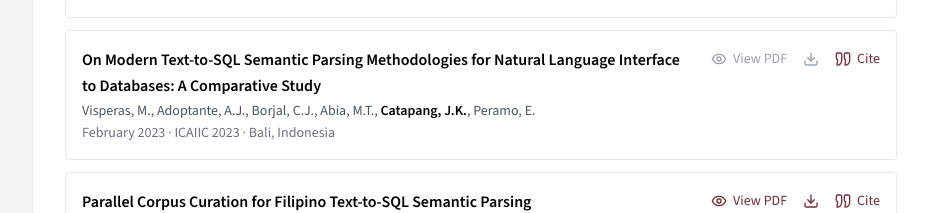
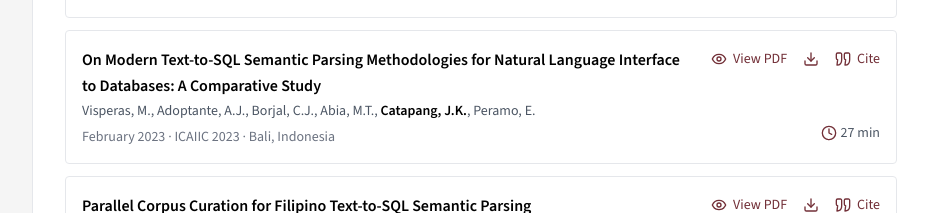
Before and after one commit to jaspercatapang/jaspercatapang.github.io, a React (Vite) app: page / in a window 1280 px wide. Shown: the part 4960-5173 px from the top of the page, without its empty margins (255-1183 px from the left). Built offline with nearby package versions, Linux system fonts and the light colour scheme.

Commit message:
Add ICAIIC 2023 Text-to-SQL comparative study PDF and wire pdfUrl

```diff
--- a/src/App.jsx
+++ b/src/App.jsx
@@ -363,7 +363,7 @@ const PUBLICATION_CARDS = [
   { category: 'conference', title: 'Can we repurpose multiple-choice question-answering models to rerank retrieved documents?', authors: 'Catapang, J.K.', monthYear: 'December 2024', venue: 'PACLIC 38 · Tokyo, Japan', citation: 'Catapang, J.K. (December 2024). <em>Can we repurpose multiple-choice question-answering models to rerank retrieved documents?</em> 38th Pacific Asia Conference on Language, Information and Computation. Tokyo, Japan. ACL. <a href="https://aclanthology.org/2024.paclic-1.85" target="_blank" rel="noopener noreferrer" class="text-accent hover:underline">aclanthology.org/2024.paclic-1.85</a>', pdfUrl: '/publications/paclic-38-rerank-2024.pdf', codeUrl: 'https://huggingface.co/jaspercatapang/R-star', tags: ['NLP', 'LLMs'] },
   { category: 'conference', title: 'Emotion-based Morality in Tagalog and English Scenarios (EMoTES-3K): A Parallel Corpus for Explaining (Im)morality of Actions', authors: 'Catapang, J.K., & Visperas, M.', monthYear: 'December 2023', venue: 'NLP4DH / IWCLUL 2023 · Tokyo, Japan', citation: 'Catapang, J.K., & Visperas, M. (December 2023). <em>Emotion-based Morality in Tagalog and English Scenarios (EMoTES-3K): A Parallel Corpus for Explaining (Im)morality of Actions</em>. Joint 3rd International Conference on Natural Language Processing for Digital Humanities and 8th International Workshop on Computational Linguistics for Uralic Languages. Tokyo, Japan. pp. 1-6. ACL. <a href="https://aclanthology.org/2023.nlp4dh-1.1" target="_blank" rel="noopener noreferrer" class="text-accent hover:underline">aclanthology.org/2023.nlp4dh-1.1</a>', pdfUrl: '/publications/emotes-3k-nlp4dh-2023.pdf', codeUrl: 'https://huggingface.co/collections/NLPinas/emotes-3k', tags: ['NLP'] },
   { category: 'conference', title: 'Improving detection of diabetic retinopathy in low-resolution images via latent diffusion', authors: 'Catapang, J.K., Santiago, D.E., & Isip-Tan, I.T.', monthYear: 'September 2023', venue: 'IEEE MIPR 2023 · Singapore', citation: 'Catapang, J.K., Santiago, D.E., & Isip-Tan, I.T. (September 2023). <em>Improving detection of diabetic retinopathy in low-resolution images via latent diffusion</em>. 2023 IEEE 6th International Conference on Multimedia Information Processing and Retrieval. Singapore, pp. 53-58. <a href="https://ieeexplore.ieee.org/document/10254404" target="_blank" rel="noopener noreferrer" class="text-accent hover:underline">DOI: 10.1109/MIPR59079.2023.00024</a>. Acceptance rate: 19.5%.', pdfUrl: '/publications/diabetic-retinopathy-mipr-2023.pdf', codeUrl: 'https://github.com/jcatapang/AffiDAVIT', tags: ['machine learning', 'vision-language'] },
-  { category: 'conference', title: 'On Modern Text-to-SQL Semantic Parsing Methodologies for Natural Language Interface to Databases: A Comparative Study', authors: 'Visperas, M., Adoptante, A.J., Borjal, C.J., Abia, M.T., Catapang, J.K., Peramo, E.', monthYear: 'February 2023', venue: 'ICAIIC 2023 · Bali, Indonesia', citation: 'Visperas, M., Adoptante, A.J., Borjal, C.J., Abia, M.T., Catapang, J.K., Peramo, E. (February 2023). <em>On Modern Text-to-SQL Semantic Parsing Methodologies for Natural Language Interface to Databases: A Comparative Study</em>. 2023 International Conference on Artificial Intelligence in Information and Communication. Bali, Indonesia. pp. 390-396. <a href="https://ieeexplore.ieee.org/document/10067134" target="_blank" rel="noopener noreferrer" class="text-accent hover:underline">DOI: 10.1109/ICAIIC57133.2023.10067134</a>', pdfUrl: '', tags: ['NLP', 'machine learning'] },
+  { category: 'conference', title: 'On Modern Text-to-SQL Semantic Parsing Methodologies for Natural Language Interface to Databases: A Comparative Study', authors: 'Visperas, M., Adoptante, A.J., Borjal, C.J., Abia, M.T., Catapang, J.K., Peramo, E.', monthYear: 'February 2023', venue: 'ICAIIC 2023 · Bali, Indonesia', citation: 'Visperas, M., Adoptante, A.J., Borjal, C.J., Abia, M.T., Catapang, J.K., Peramo, E. (February 2023). <em>On Modern Text-to-SQL Semantic Parsing Methodologies for Natural Language Interface to Databases: A Comparative Study</em>. 2023 International Conference on Artificial Intelligence in Information and Communication. Bali, Indonesia. pp. 390-396. <a href="https://ieeexplore.ieee.org/document/10067134" target="_blank" rel="noopener noreferrer" class="text-accent hover:underline">DOI: 10.1109/ICAIIC57133.2023.10067134</a>', pdfUrl: '/publications/text-to-sql-comparative-study-icaiic-2023.pdf', tags: ['NLP', 'machine learning'] },
   { category: 'conference', title: 'Parallel Corpus Curation for Filipino Text-to-SQL Semantic Parsing', authors: 'Borjal, C.J., Visperas, M., Adoptante, A.J., Abia, M.T., Catapang, J.K., Peramo, E.', monthYear: 'February 2023', venue: 'ICAIIC 2023 · Bali, Indonesia', citation: 'Borjal, C.J., Visperas, M., Adoptante, A.J., Abia, M.T., Catapang, J.K., Peramo, E. (February 2023). <em>Parallel Corpus Curation for Filipino Text-to-SQL Semantic Parsing</em>. 2023 International Conference on Artificial Intelligence in Information and Communication. Bali, Indonesia. pp. 163-169. IEEE. <a href="https://ieeexplore.ieee.org/document/10066976" target="_blank" rel="noopener noreferrer" class="text-accent hover:underline">DOI: 10.1109/ICAIIC57133.2023.10066976</a>', pdfUrl: '/publications/parallel-corpus-filipino-text-to-sql-2023.pdf', tags: ['NLP'] },
   { category: 'conference', title: 'Hadamard Estimated Attention Transformer (HEAT): Fast Approximation of Dot Product Self-attention for Transformers Using Low-Rank Projection of Hadamard Product', authors: 'Catapang, J.K.', monthYear: 'November 2022', venue: 'IEEE ISCMI 2022 · Toronto, Canada', citation: 'Catapang, J.K. (November 2022). <em>Hadamard Estimated Attention Transformer (HEAT): Fast Approximation of Dot Product Self-attention for Transformers Using Low-Rank Projection of Hadamard Product</em>. 2022 International Conference on Soft Computing & Machine Intelligence. Toronto, Canada. pp. 203-206. IEEE. <a href="https://ieeexplore.ieee.org/document/10068484" target="_blank" rel="noopener noreferrer" class="text-accent hover:underline">DOI: 10.1109/ISCMI56532.2022.10068484</a>', pdfUrl: '/publications/heat-iscmi-2022.pdf', tags: ['LLMs', 'machine learning'] },
   { category: 'conference', title: 'Optimizing Speed and Accuracy Trade-off in Machine Learning Models via Stochastic Gradient Descent Approximation', authors: 'Catapang, J.K.', monthYear: 'November 2022', venue: 'IEEE ISCMI 2022 · Toronto, Canada', citation: 'Catapang, J.K. (November 2022). <em>Optimizing Speed and Accuracy Trade-off in Machine Learning Models via Stochastic Gradient Descent Approximation</em>. 2022 International Conference on Soft Computing & Machine Intelligence. Toronto, Canada. pp. 124-128. IEEE. <a href="https://ieeexplore.ieee.org/document/10068476" target="_blank" rel="noopener noreferrer" class="text-accent hover:underline">DOI: 10.1109/ISCMI56532.2022.10068476</a>', pdfUrl: '/publications/speed-accuracy-sgd-iscmi-2022.pdf', tags: ['machine learning'] },
--- a/src/publicationReadingMinutes.json
+++ b/src/publicationReadingMinutes.json
@@ -12,5 +12,6 @@
   "/publications/paclic-38-rerank-2024.pdf": 26,
   "/publications/parallel-corpus-filipino-text-to-sql-2023.pdf": 24,
   "/publications/speed-accuracy-sgd-iscmi-2022.pdf": 17,
+  "/publications/text-to-sql-comparative-study-icaiic-2023.pdf": 27,
   "/publications/topic-modeling-vaccine-facebook-icsc-2022.pdf": 33
 }
```
Also changed, not shown: 5 other files (tests, documents, lock files or other folders).
